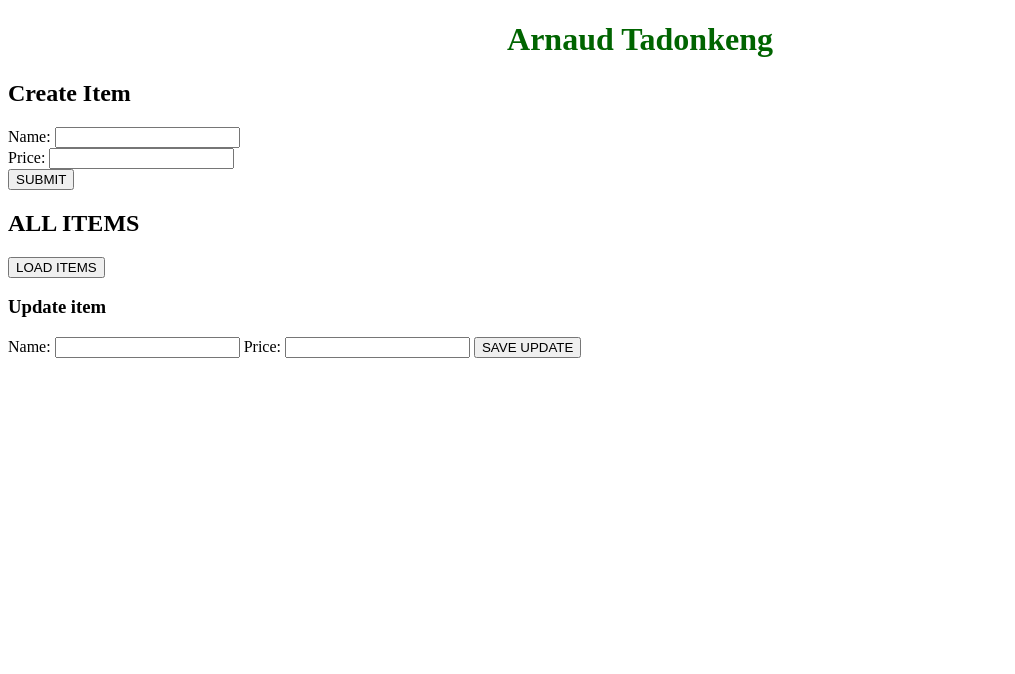
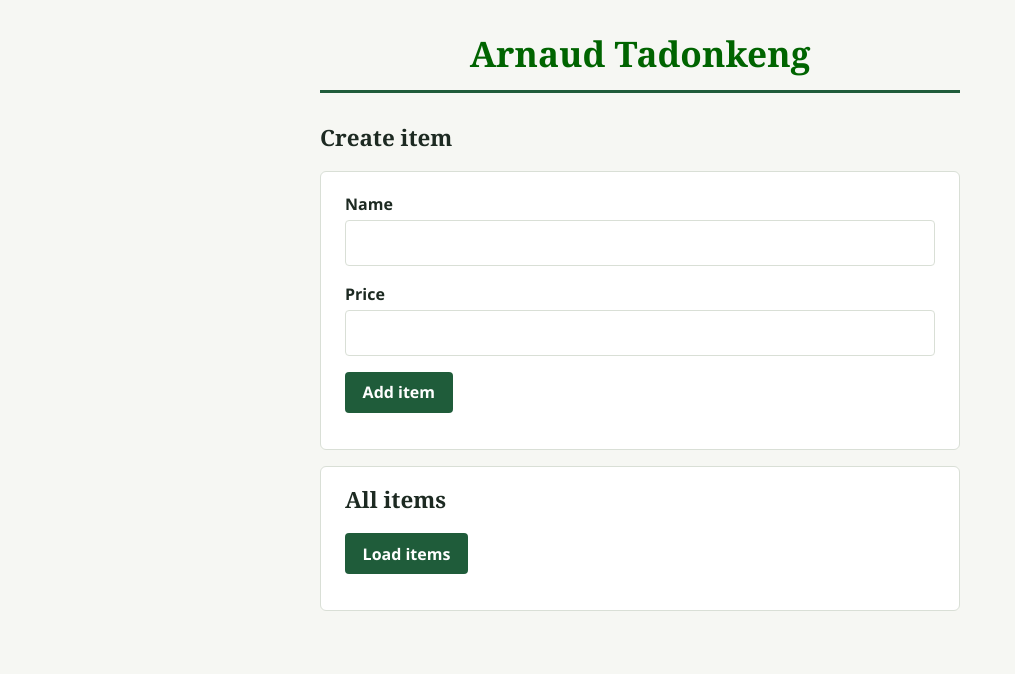
Before and after one commit to Arniden/ET-721, a Flask app: page / in a window 1280 px wide. Shown: the top 674 px of the page, without its empty margins (0-1015 px from the left). Run offline with Flask 3, Linux system fonts and the light colour scheme.

Commit message:
complete lab 14

```diff
--- a/lab14/app.py
+++ b/lab14/app.py
@@ -2,8 +2,9 @@ from flask import Flask, request, jsonify, render_template
 
 app = Flask(__name__)
 
-# in-memory database (just dictionary)
+# in-memory database (just a dictionary)
 items = {}
+next_id = 1   # counter so ids never repeat, even after a delete
 
 # home route
 @app.route('/')
@@ -11,51 +12,49 @@ def home():
     return render_template('index.html')
 
 # CREATE an item
-@app.route('/items', methods = ["POST"])
+@app.route('/items', methods=["POST"])
 def create_item():
-    # request.get_json() method is used to read JSON data sent by the client
+    global next_id
+    # read the JSON data sent by the client
     data = request.get_json()
 
     # generate a new unique id for the new item
-    item_id = str(len(items)+1)
+    item_id = str(next_id)
+    next_id += 1
 
-    # add the data collected for the item
     items[item_id] = data
-
-    return jsonify({"id" : item_id, "item" : data}), 201
+    return jsonify({"id": item_id, "item": data}), 201
 
 # READ all items
-@app.route('/items', methods = ["GET"])
+@app.route('/items', methods=["GET"])
 def get_items():
     return jsonify(items)
 
-# READ, UPDATE, DELETE SINGLE ITEMS
-@app.route('/item/<item_id>', methods = ['GET', 'PUT', 'DELETE'])
+# READ, UPDATE, DELETE a single item
+@app.route('/items/<item_id>', methods=['GET', 'PUT', 'DELETE'])
 def handle_item(item_id):
     item = items.get(item_id)
 
-    #READ
+    if not item:
+        return render_template('error.html', message="Item not found."), 404
+
+    # READ
     if request.method == "GET":
-        if not item:
-            return jsonify({'Error' : 'Item not found'}), 404
-
         return jsonify(item)
 
     # UPDATE
     elif request.method == "PUT":
-        if not item:
-            return render_template('error.html', message = "NOT FOUND", item = item), 404
-
         data = request.get_json()
         if not data:
-            return jsonify({'error' : 'Invalid input'}), 400
+            return render_template('error.html', message="Invalid input."), 400
 
         items[item_id] = data
-        return render_template('update.html', item_id = item_id, item = data)
+        return render_template('update.html', item_id=item_id, item=data)
 
     # DELETE
     elif request.method == "DELETE":
-        delected_item = items.pop(item_id)
-        return render_template('delete.html', item_id = item_id, delected_item = delected_item)
+        deleted_item = items.pop(item_id)
+        return render_template('delete.html', item_id=item_id, deleted_item=deleted_item)
+
 if __name__ == "__main__":
     app.run(debug=True)
--- a/lab14/static/app_script.js
+++ b/lab14/static/app_script.js
@@ -1,4 +1,5 @@
 console.log("Arnaud Tadonkeng")
+
 // collect items from the form
 const itemForm = document.querySelector('#itemForm')
 
@@ -9,71 +10,81 @@ itemForm.addEventListener("submit", async function(event){
     const price = document.querySelector('#price').value
 
     try{
-        // await to pause request until the request finishes
-        //fetch() sends an HTTP request to a server
-        const res = await fetch("http://127.0.0.1:5000/items", {method: 'POST', headers: {"Content-type":"application/json"},
-            body: JSON.stringify({name:name, price:Number(price)})
-        }
-        )
+        // await pauses until the request finishes; fetch() sends an HTTP request
+        const res = await fetch("/items", {
+            method: 'POST',
+            headers: {"Content-Type": "application/json"},
+            body: JSON.stringify({name: name, price: Number(price)})
+        })
         const data = await res.json()
         document.querySelector('#response').innerText = "Response: " + JSON.stringify(data)
+        itemForm.reset()
     }
     catch(error){
         document.querySelector('#response').innerText = "Error: " + error
     }
 })
 
-//LOADING ALL ITEMS
+// LOADING ALL ITEMS
 async function loaditems(){
-    const res = await fetch("http://127.0.0.1:5000/items")
+    const res = await fetch("/items")
     const data = await res.json()
 
-    // collect the elements to print all items
     const list = document.querySelector('.itemslist')
+    list.innerHTML = ""   // clear the list so items are not duplicated on reload
 
-    // use a loop to place each tem in the json data to a list
     for (const id in data){
         const item = data[id]
         const li = document.createElement('li')
-        li.innerHTML = `
-        ID = ${id}, name = ${item.name}, price = ${item.price}
-        <button onclick = "showupdateform('${id}', '${item.name}', '${item.price}')"> Update </button>
-        <button onclick ="deleteitem('${id})">Delete</button>
-        `
 
+        const info = document.createElement('span')
+        info.className = "info"
+        info.textContent = `ID ${id}: ${item.name}, $${item.price}`
+
+        const updateBtn = document.createElement('button')
+        updateBtn.textContent = "Update"
+        updateBtn.addEventListener("click", () => showupdateform(id, item.name, item.price))
+
+        const deleteBtn = document.createElement('button')
+        deleteBtn.textContent = "Delete"
+        deleteBtn.className = "danger"
+        deleteBtn.addEventListener("click", () => deleteitem(id))
+
+        li.append(info, updateBtn, deleteBtn)
         list.appendChild(li)
     }
 }
-// function to collect the selected item, id, and price
+
+// show the update form filled with the selected item
 function showupdateform(id, name, price){
-    document.querySelector("#updatesection").computedStyleMap.display = "block"
-    document.querySelector('#updateName').value = name
+    document.querySelector("#updatesection").style.display = "block"
+    document.querySelector("#updateName").value = name
     document.querySelector("#updateID").value = id
-    document.querySelector("updatePrice").value = price
+    document.querySelector("#updatePrice").value = price
 }
 
-// function to update the selected item name and or price
+// update the selected item's name and/or price
 async function updateItem(){
     const id = document.querySelector("#updateID").value
     const name = document.querySelector("#updateName").value
     const price = document.querySelector("#updatePrice").value
 
-    // update the json data in the localhost
-    const res = await fetch(`http://127.0.0.1:5000/items/${id}`, {
+    const res = await fetch(`/items/${id}`, {
         method: "PUT",
-        headers: {"Content-type" : "application/json"},
+        headers: {"Content-Type": "application/json"},
         body: JSON.stringify({name: name, price: Number(price)})
     })
     const html = await res.text()
-    document.body.innerHTML = html
+    document.open()
+    document.write(html)   // show update.html (keeps its CSS link)
+    document.close()
 }
 
-//DELETE ITEM
+// DELETE ITEM
 async function deleteitem(id){
-    const res = await fetch(`http://127.0.0.1:5000/items/${id}` ,{
-        method: "DELETE",
-    })
+    const res = await fetch(`/items/${id}`, {method: "DELETE"})
     const html = await res.text()
-    document.body.innerHTML = html
-
+    document.open()
+    document.write(html)   // show delete.html
+    document.close()
 }
--- a/lab14/static/style.css
+++ b/lab14/static/style.css
@@ -1,5 +1,151 @@
-*{box-sizing: border-box;}
-.title{
+/* Palette: ink #1d2a22 | paper #f6f7f3 | card #ffffff | green #1f5c3a | line #d9dfd6 | danger #a5352b */
+:root {
+    --ink: #1d2a22;
+    --muted: #5b685f;
+    --paper: #f6f7f3;
+    --card: #ffffff;
+    --green: #1f5c3a;
+    --green-dark: #164329;
+    --line: #d9dfd6;
+    --danger: #a5352b;
+}
+
+* { box-sizing: border-box; }
+
+body {
+    margin: 0;
+    padding: 2rem 1rem 4rem;
+    background: var(--paper);
+    color: var(--ink);
+    font-family: "Segoe UI", system-ui, -apple-system, Helvetica, Arial, sans-serif;
+    line-height: 1.5;
+}
+
+/* every page is one centered column */
+body > * {
+    max-width: 640px;
+    margin-left: auto;
+    margin-right: auto;
+}
+
+h1, h2, h3 {
+    font-family: Georgia, "Times New Roman", serif;
+    font-weight: 700;
+    line-height: 1.2;
+    margin-top: 0;
+}
+
+.title {
     text-align: center;
-    color:darkgreen;
+    color: darkgreen;
+    font-size: 2.2rem;
+    margin-bottom: 0.25rem;
+    padding-bottom: 1rem;
+    border-bottom: 3px solid var(--green);
 }
+
+h2 { font-size: 1.4rem; margin-top: 2rem; }
+h3 { font-size: 1.15rem; }
+
+/* form + panels */
+form, .loaditems, #updatesection, .result {
+    background: var(--card);
+    border: 1px solid var(--line);
+    border-radius: 6px;
+    padding: 1.25rem 1.5rem;
+    margin-top: 1rem;
+}
+
+.loaditems h2, #updatesection h3 { margin-top: 0; }
+
+.formsession { margin-bottom: 1rem; }
+
+label {
+    display: block;
+    font-weight: 600;
+    margin-bottom: 0.75rem;
+}
+
+input[type="text"] {
+    display: block;
+    width: 100%;
+    margin-top: 0.3rem;
+    padding: 0.6rem 0.75rem;
+    font: inherit;
+    color: var(--ink);
+    background: #fff;
+    border: 1px solid var(--line);
+    border-radius: 4px;
+}
+
+input[type="text"]:focus-visible,
+button:focus-visible,
+a:focus-visible {
+    outline: 3px solid #8cc3a2;
+    outline-offset: 2px;
+}
+
+button {
+    padding: 0.55rem 1.1rem;
+    font: inherit;
+    font-weight: 600;
+    color: #fff;
+    background: var(--green);
+    border: 0;
+    border-radius: 4px;
+    cursor: pointer;
+}
+
+button:hover { background: var(--green-dark); }
+button.danger { background: var(--danger); }
+button.danger:hover { background: #7f2820; }
+
+#response {
+    margin: 0.75rem 0 0;
+    color: var(--muted);
+    word-break: break-word;
+}
+
+/* items list */
+.itemslist {
+    list-style: none;
+    margin: 1rem 0 0;
+    padding: 0;
+}
+
+.itemslist li {
+    display: flex;
+    flex-wrap: wrap;
+    align-items: center;
+    gap: 0.5rem;
+    padding: 0.75rem 0;
+    border-top: 1px solid var(--line);
+}
+
+.itemslist .info { flex: 1 1 220px; }
+.itemslist .info small { color: var(--muted); }
+.itemslist button { padding: 0.35rem 0.8rem; }
+
+/* update / delete / error result pages */
+.result h1 { color: var(--green); font-size: 1.8rem; }
+.result.error h1 { color: var(--danger); }
+.result p { margin: 0.4rem 0; }
+.result .label { color: var(--muted); }
+
+.back {
+    display: inline-block;
+    margin-top: 1.25rem;
+    color: var(--green);
+    font-weight: 600;
+}
+.back:hover { color: var(--green-dark); }
+
+.owner {
+    text-align: center;
+    color: var(--muted);
+    margin-top: 2rem;
+}
+
+@media (max-width: 480px) {
+    .title { font-size: 1.7rem; }
+}
--- a/lab14/templates/index.html
+++ b/lab14/templates/index.html
@@ -4,57 +4,52 @@
     <meta charset="UTF-8">
     <meta name="viewport" content="width=device-width, initial-scale=1.0">
     <title>Create Item</title>
-    <link rel="stylesheet" href="{{url_for('static', filename = 'style.css')}}">
+    <link rel="stylesheet" href="{{url_for('static', filename='style.css')}}">
 </head>
 <body>
-    <h1 class="title"> Arnaud Tadonkeng</h1>
-    <h2> Create Item</h2>
+    <h1 class="title">Arnaud Tadonkeng</h1>
+
+    <h2>Create item</h2>
     <form id="itemForm">
         <div class="formsession">
-            <label>Name:
+            <label>Name
                 <input type="text" id="name" required>
             </label>
         </div>
 
         <div class="formsession">
-            <label>Price:
+            <label>Price
                 <input type="text" id="price" required>
             </label>
         </div>
 
         <div class="formsession">
-            <button type="submit">SUBMIT</button>
+            <button type="submit">Add item</button>
         </div>
 
         <p id="response"></p>
     </form>
 
-        <!-- LOADING ITEM -->
+    <!-- LOADING ITEMS -->
     <section class="loaditems">
-            <h2>ALL ITEMS</h2>
-            <button onclick="loaditems()">LOAD ITEMS</button>
-
-            <ul class="itemslist">
-
-            </ul>
-
-
+        <h2>All items</h2>
+        <button type="button" onclick="loaditems()">Load items</button>
+        <ul class="itemslist"></ul>
     </section>
 
-        <!--TABLE TO UPDATE AN ITEM NAME AND PRICE-->
-        <section id="updatasection" style="display: block">
+    <!-- UPDATE AN ITEM NAME AND PRICE (hidden until Update is clicked) -->
+    <section id="updatesection" style="display: none">
         <h3>Update item</h3>
         <input type="hidden" id="updateID">
-            <label>Name:
+        <label>Name
             <input type="text" id="updateName">
         </label>
-            <label>Price:
+        <label>Price
             <input type="text" id="updatePrice">
         </label>
-
-            <button onclick="updateItem()">SAVE UPDATE</button>
+        <button type="button" onclick="updateItem()">Save update</button>
     </section>
 
-    <script src="{{url_for('static', filename = 'app_script.js')}}"></script>
+    <script src="{{url_for('static', filename='app_script.js')}}"></script>
 </body>
 </html>
```
Also changed, not shown: lab14/templates/delete.html (+9 -5 lines), lab14/templates/error.html (added, +17 -0 lines), lab14/templates/update.html (+10 -6 lines). Lines whose indentation alone changed are shown as unchanged.
